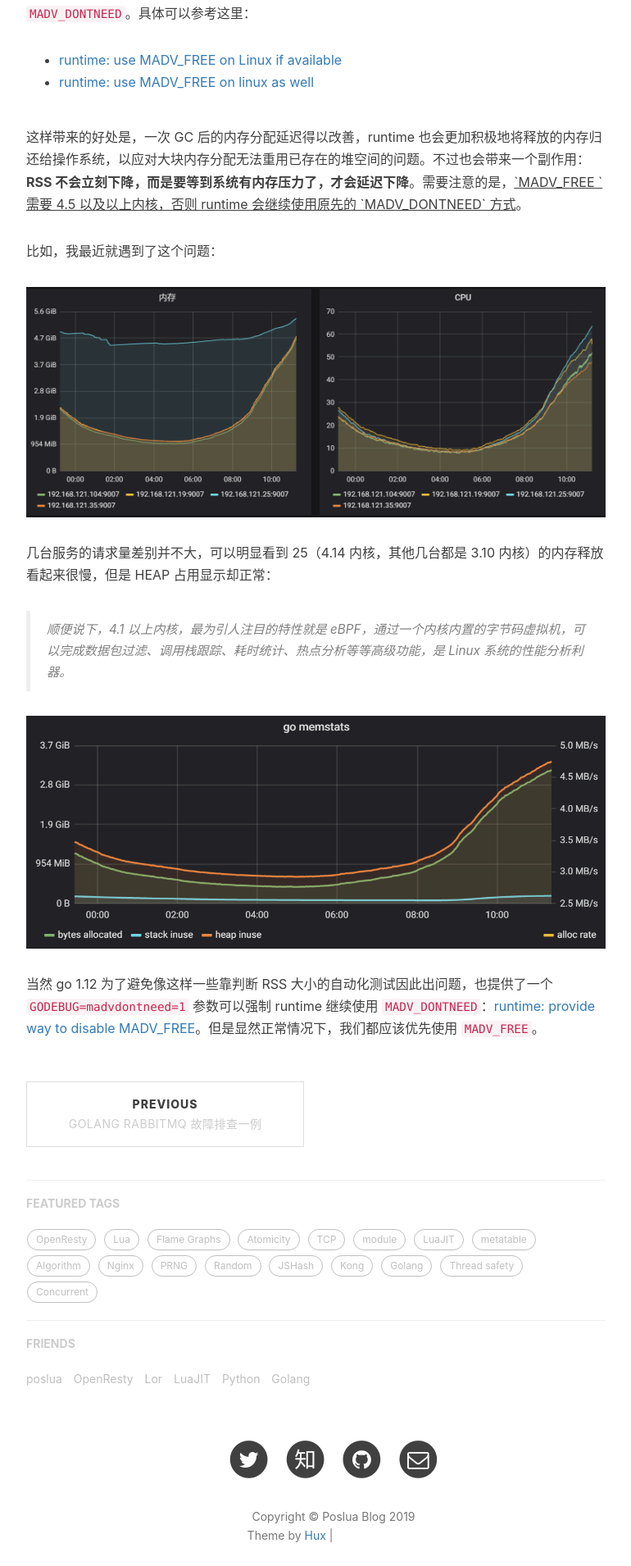
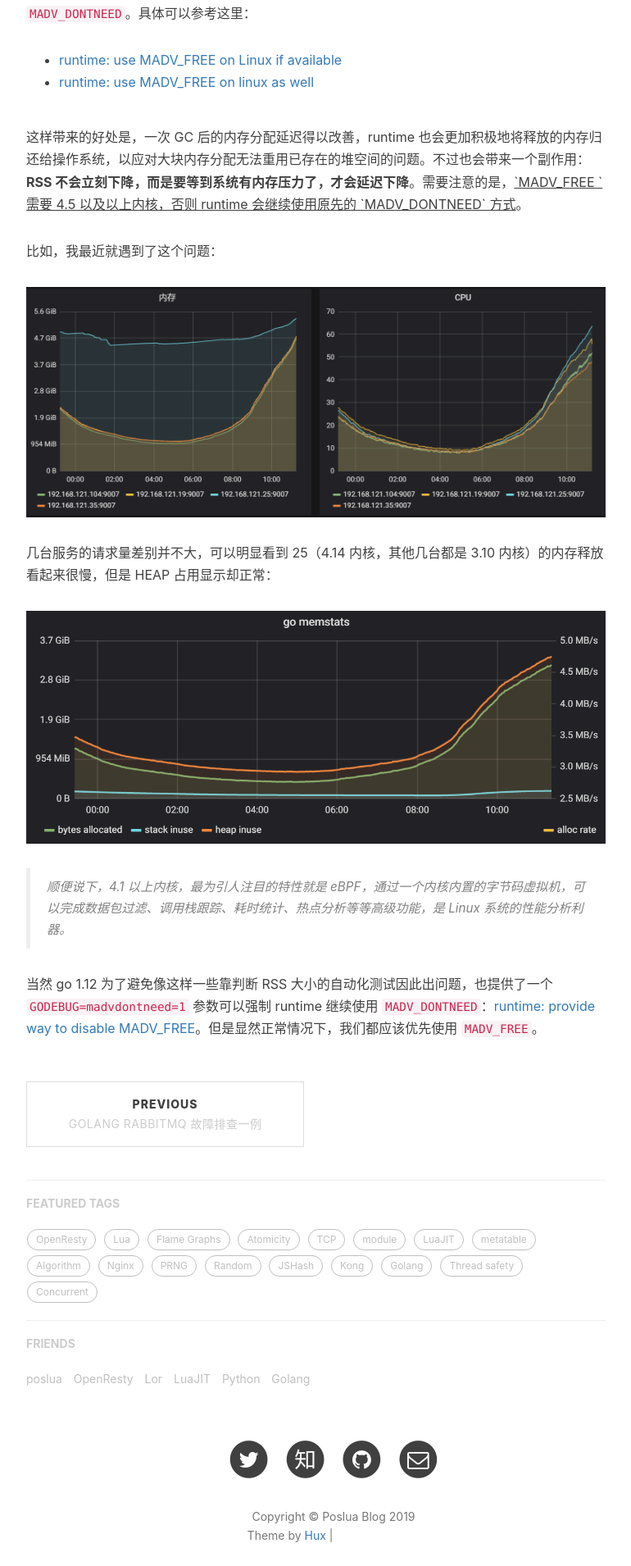
Before and after one commit to ms2008/ms2008.github.io, a Jekyll site: the page built from _posts/2019-06-30-golang-madvfree.md, in a window 1280 px wide. Shown: the part 712-2622 px from the top of the page at 82% size, without its empty margins (233-1003 px from the left). Built offline with Jekyll 4.4.1, drawn with Linux system fonts in a browser that asks for light colours; nearby versions of some CDN libraries; comment, search, counter and statistics services are not loaded; grey boxes are pictures that could not be loaded.

```diff
--- a/_posts/2019-06-30-golang-madvfree.md
+++ b/_posts/2019-06-30-golang-madvfree.md
@@ -24,9 +24,9 @@
 
 几台服务的请求量差别并不大，可以明显看到 25（4.14 内核，其他几台都是 3.10 内核）的内存释放看起来很慢，但是 HEAP 占用显示却正常：
 
+![](/img/in-post/go1.12-heap.png)
+
 > 顺便说下，4.1 以上内核，最为引人注目的特性就是 eBPF，通过一个内核内置的字节码虚拟机，可以完成数据包过滤、调用栈跟踪、耗时统计、热点分析等等高级功能，是 Linux 系统的性能分析利器。
-
-![](/img/in-post/go1.12-heap.png)
 
 当然 go 1.12 为了避免像这样一些靠判断 RSS 大小的自动化测试因此出问题，也提供了一个 `GODEBUG=madvdontneed=1` 参数可以强制 runtime 继续使用 `MADV_DONTNEED`：[runtime: provide way to disable MADV_FREE][3]。但是显然正常情况下，我们都应该优先使用 `MADV_FREE`。
 
```
Also changed, not shown: img/in-post/ipv6-bindv6only/strace.png, img/in-post/lor-flame.png, img/in-post/lor-handler-1.png, img/in-post/lor-handler-2.png, img/in-post/tcp-troubleshooting/fill_factor.png, img/in-post/tcp-troubleshooting/large_packet.png, img/in-post/tcp-troubleshooting/nic_tso.png, img/in-post/tcp-troubleshooting/win_factor.png, img/in-post/tcp-troubleshooting/wireshark_win.png, img/post-sample-image.jpg (deleted).
